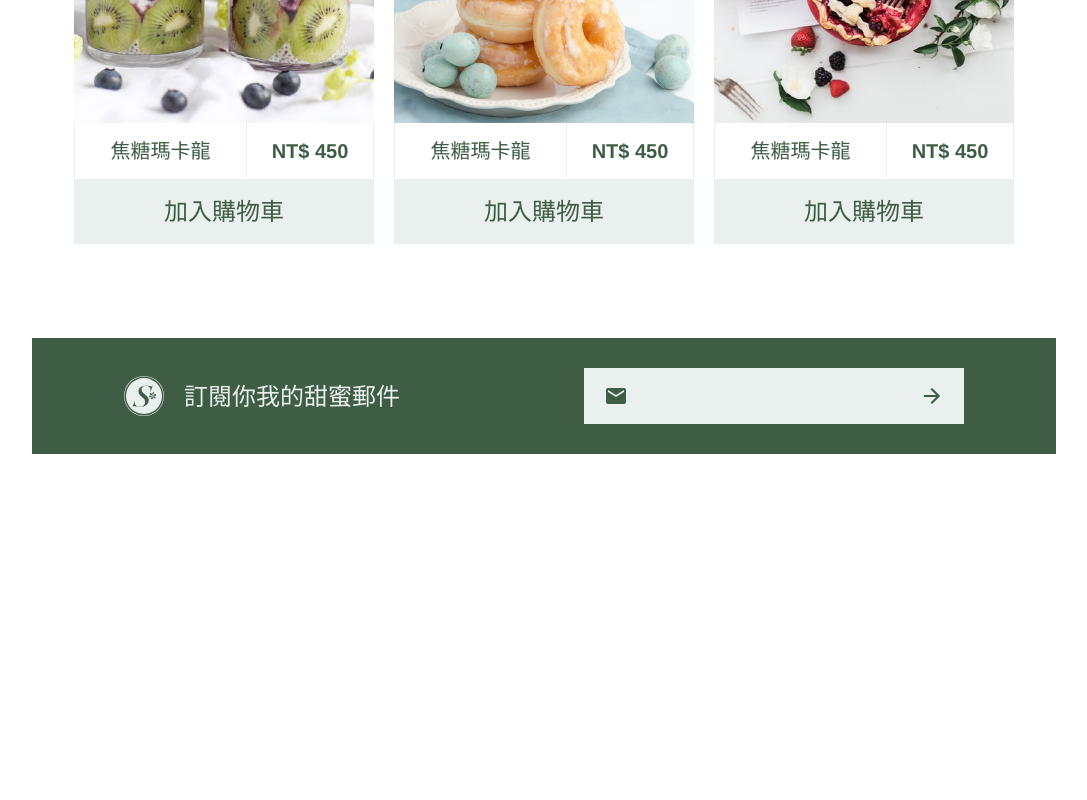
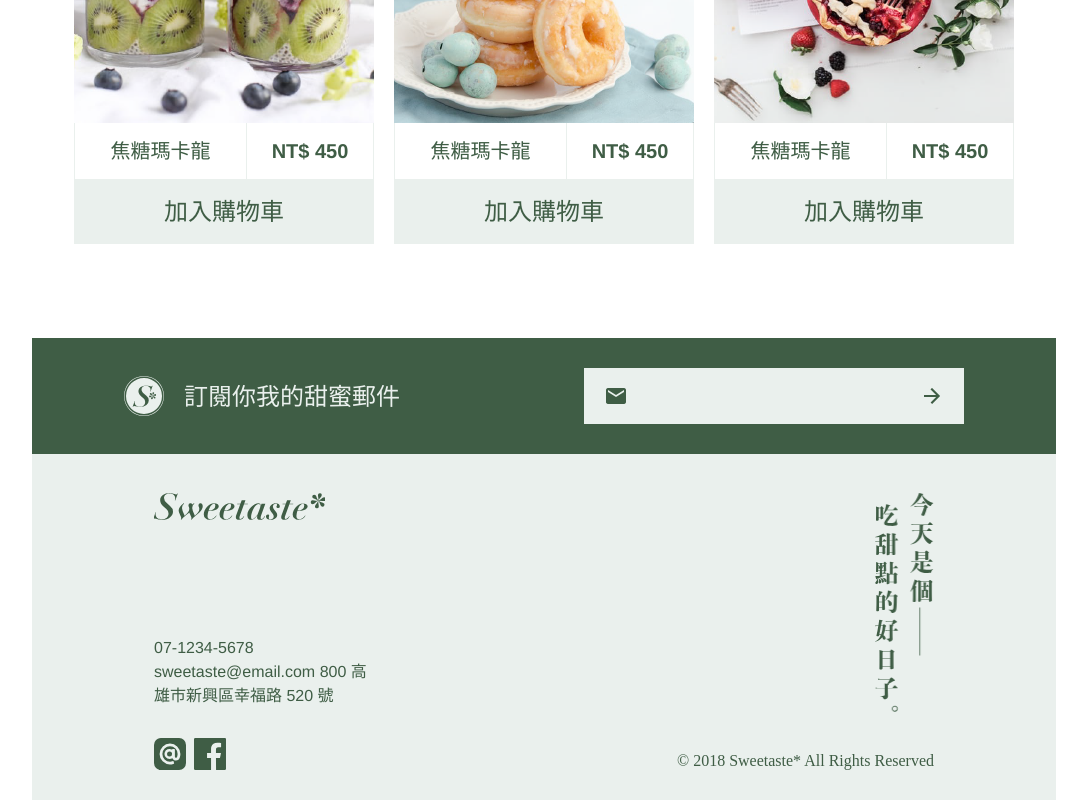
Before and after one commit to Lin4611/sweet-taste, a React (Vite) app: page / in a window 1280 px wide. Shown: the part 2557-3357 px from the top of the page, without its empty margins (96-1183 px from the left). Before the commit the page ends 3045 px from the top, so only its background shows below. Built offline with nearby package versions, Linux system fonts and the light colour scheme.

Commit message:
feat: complete Footer component and layout styling

```diff
--- a/src/components/Footer.tsx
+++ b/src/components/Footer.tsx
@@ -1,9 +1,13 @@
 import logo from "../assets/img/logo/logo-light.svg";
 import mail_icon from "../assets/img/icon/mail-24px.png";
-import subscribe_btn_icon from "../assets/img/icon/arrow_forward-24px.png"
+import subscribe_btn_icon from "../assets/img/icon/arrow_forward-24px.png";
+import logo_title from "../assets/img/logo/logotype-sm-dark.svg";
+import facebook_icon from "../assets/img/icon/ic-facebook.svg";
+import line_icon from "../assets/img/icon/ic-line@.svg";
+import today_is_goodday_title from "../assets/img/title-pic/footer-title.png";
 const Footer = () => {
   return (
-    <footer className="w-full mx-auto flex flex-col py-[34px] lg:max-w-[1024px]">
+    <footer className="w-full mx-auto flex flex-col pt-[34px] lg:max-w-[1024px]">
       <section className="w-full flex flex-col bg-primary h-[186px] py-[30px] items-center justify-around lg:flex-row lg:h-[116px]">
         <div className="flex w-[276px] items-center justify-between">
           <img
@@ -16,14 +20,59 @@ const Footer = () => {
           </h3>
         </div>
         <div className="flex w-full items-center h-14 relative px-[30px] lg:w-[380px] lg:p-0">
-          <img src={mail_icon} alt="" className="z-100 w-6 h-6 object-cover absolute left-[50px] lg:left-5" />
-          <input type="email" className="bg-soft h-full w-[251px] focus:outline-none focus:ring-0 pl-16 lg:w-[316px]" />
-          <button type="button" className="px-5 py-4 bg-soft hover:bg-accent active:bg-accent">
+          <img
+            src={mail_icon}
+            alt=""
+            className="z-100 w-6 h-6 object-cover absolute left-[50px] lg:left-5"
+          />
+          <input
+            type="email"
+            className="bg-soft h-full w-[251px] focus:outline-none focus:ring-0 pl-16 lg:w-[316px]"
+          />
+          <button
+            type="button"
+            className="px-5 py-4 bg-soft hover:bg-accent active:bg-accent"
+          >
             <img src={subscribe_btn_icon} alt="" className="h-6 w-6" />
           </button>
         </div>
       </section>
-      <section className="w-full"></section>
+      <section className="w-full block bg-soft/100  pt-[39px] px-[30px] pb-[30px] lg:px-[122px] lg:flex lg:justify-between">
+        <div className="flex flex-col gap-[30px]">
+          <img
+            src={logo_title}
+            alt="logo"
+            className="w-[171px] h-[27px] object-cover m-0 lg:mb-[86px]"
+          />
+          <section className="flex flex-col w-[227px] text-primary leading-6">
+            <p>
+              07-1234-5678 sweetaste@email.com 800 高雄市新興區幸福路 520 號
+            </p>
+          </section>
+          <section className="flex w-[72px] gap-2 mb-[23px] lg:m-0">
+            <img
+              src={line_icon}
+              alt="line"
+              className="w-8 h-8 object-cover aspect-square"
+            />
+            <img
+              src={facebook_icon}
+              alt="Facebook"
+              className="w-8 h-8 object-cover aspect-square"
+            />
+          </section>
+        </div>
+        <section className="flex flex-col justify-between">
+          <img
+            src={today_is_goodday_title}
+            alt=""
+            className="hidden lg:block w-[59px] h-[219px] self-end "
+          />
+          <p className="text-primary leading-[19px] font-Times">
+            © 2018 Sweetaste* All Rights Reserved
+          </p>
+        </section>
+      </section>
     </footer>
   );
 };
```
